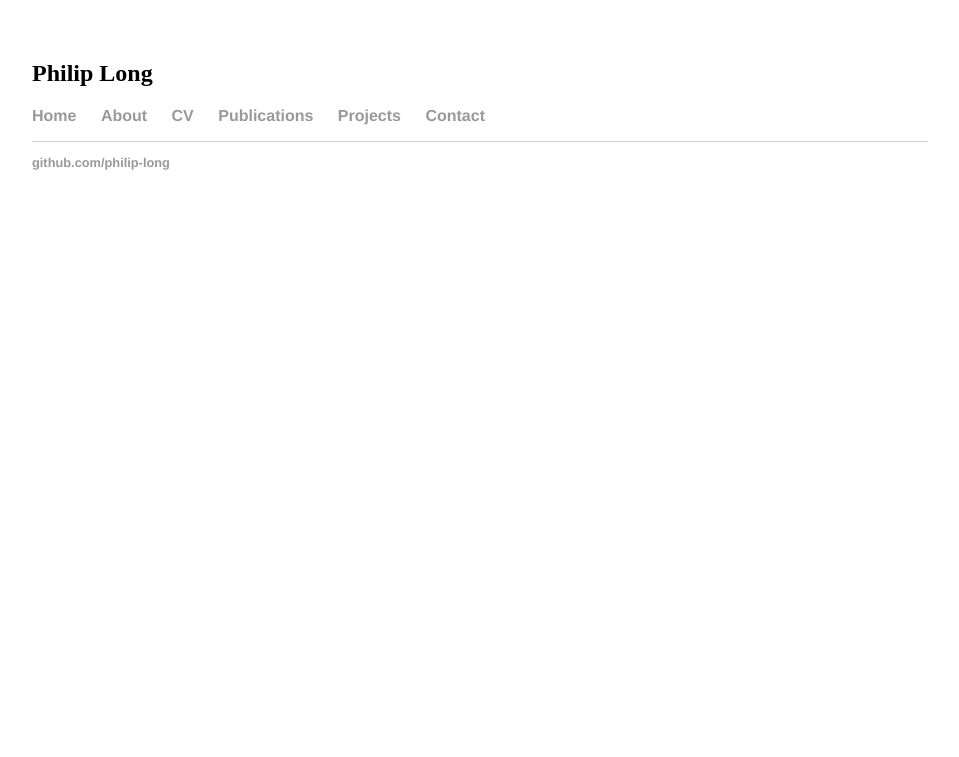
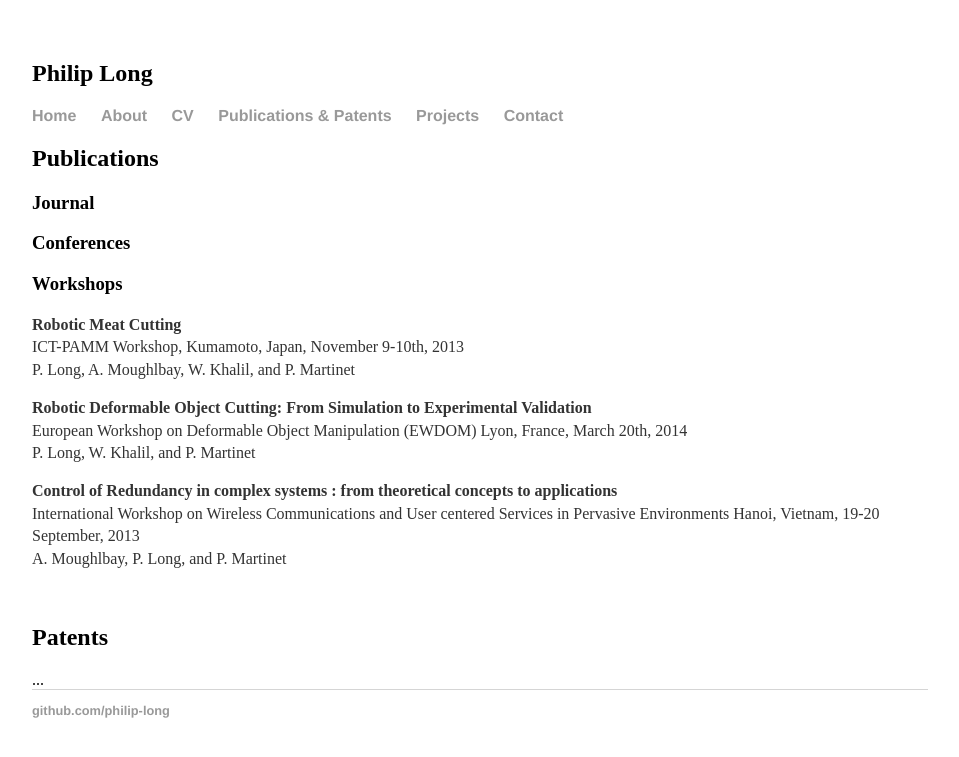
Before and after one commit to philip-long/philip-long.github.io, a Jekyll site: the page built from publications/index.html, in a window 1280 px wide. Shown: the top 757 px of the page, without its empty margins (160-1119 px from the left). Built offline with Jekyll 4.4.1, drawn with Linux system fonts in a browser that asks for light colours.

Commit message:
update to description

```diff
--- a/_layouts/default.html
+++ b/_layouts/default.html
@@ -12,7 +12,7 @@
 	        		<li><a href="/">Home</a></li>
 		        	<li><a href="/about">About</a></li>
 	        		<li><a href="/cv">CV</a></li>
-	        		<li><a href="/publications">Publications</a></li>
+	        		<li><a href="/publications">Publications & Patents</a></li>
 	        		<li><a href="/projects">Projects</a></li>
                     <li><a href="/contact">Contact</a></li>
 	    		</ul>
--- a/contact/index.html
+++ b/contact/index.html
@@ -6,7 +6,7 @@ title: Philip Long, PhD, Roboticist
 <div class="blurb">
 <h5> Contact Me</h5>
 <p>
-If you would like to contact me, leave your address and message in the boxes below.
+If you would like to contact me, please leave your address and message in the boxes below.
 </p>
 
 
--- a/publications/index.html
+++ b/publications/index.html
@@ -2,3 +2,40 @@
 layout: default
 title: Philip Long, PhD, Roboticist
 ---
+<div class="blurb">
+<h2> Publications</h2>
+<h3> Journal </h3>
+
+<h3> Conferences</h3>
+
+
+<h3> Workshops</h3>
+
+        <p>
+        <b>Robotic Meat Cutting</b>    <br>
+        ICT-PAMM Workshop, Kumamoto, Japan, November 9-10th, 2013 <br>
+        P. Long, A. Moughlbay, W. Khalil, and P. Martinet <br>
+        </p>
+
+            <p>
+        <b>Robotic Deformable Object Cutting: From Simulation to Experimental Validation</b>    <br>
+        European Workshop on Deformable Object Manipulation  (EWDOM) Lyon, France, March 20th, 2014<br>
+        P. Long, W. Khalil, and P. Martinet <br>
+        </p>
+
+                <p>
+        <b>Control of Redundancy in complex systems : from theoretical concepts to applications</b>    <br>
+       International Workshop on Wireless Communications and User centered Services in Pervasive Environments Hanoi, Vietnam, 19-20 September, 2013<br>
+        A. Moughlbay, P. Long, and P. Martinet <br>
+        </p>
+
+    <br>
+
+
+</div><!-- /.blurb -->
+
+ <div class="blurb">
+<h2> Patents</h2>
+</div><!-- /.blurb -->
+
+<div> ... </div>
```
